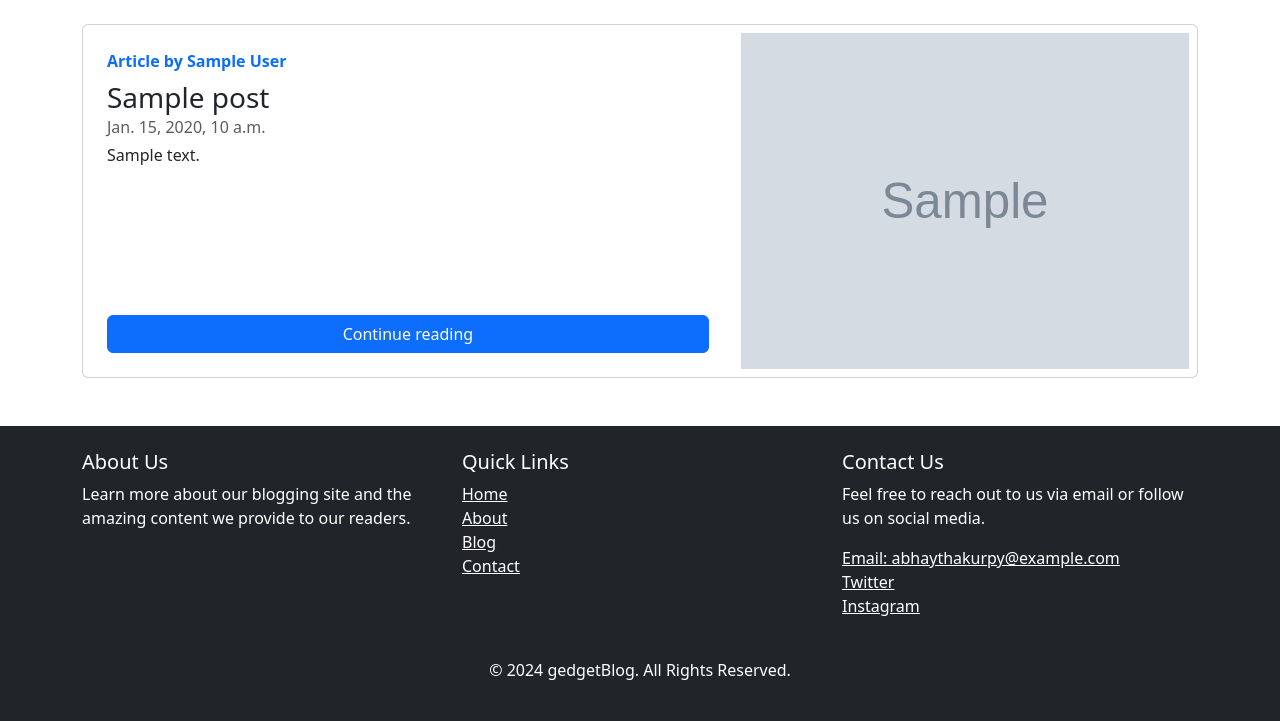
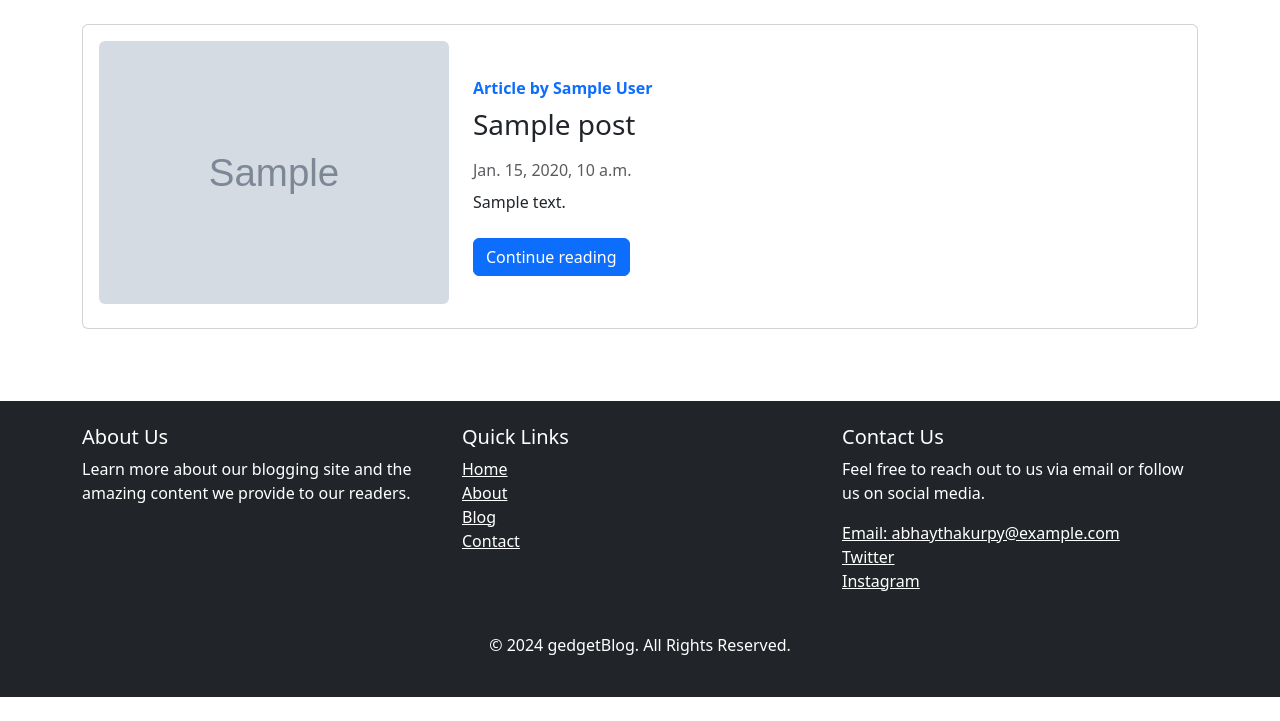
Before and after one commit to AbhayThakkur/gadgetBlog, a Django app: template templates/blog/blogHome.html in a window 1280 px wide. Shown: the part 56-777 px from the top of the page. Run offline with Django 3.2, Linux system fonts and the light colour scheme; the template is opened without the code that fills it: most values are stand-ins (such as "Sample title", 1, 10 or a date in 2020); grey boxes marked "Sample" are stand-in pictures.

Commit message:
correct comment and improve ui of bloghome page

```diff
--- a/templates/blog/blogHome.html
+++ b/templates/blog/blogHome.html
@@ -12,20 +12,24 @@
 <div class="container mt-4">
     <div class="row">
         {% for post in allposts %}
-        <div class="col-12">
-            <div class="card blog-card h-100 ">
-                <div class="row g-0">
-                    <div class="col-md-7 d-flex flex-column p-4">
+        <div class="col-12 mb-4">
+            <div class="card blog-card h-100 p-3">
+                <div class="row g-3 align-items-center">
+                    <!-- Image Section -->
+                    <div class="col-md-4 text-center">
+                        <figure class="figure mb-0">
+                            <img src="{{ post.image.url }}" class="figure-img img-fluid rounded" alt="...">
+                        </figure>
+                    </div>
+                    <!-- Content Section -->
+                    <div class="col-md-8 d-flex flex-column p-3">
                         <strong class="d-inline-block mb-2 text-primary">Article by {{ post.author }}</strong>
-                        <h3 class="mb-0">{{ post.title }}</h3>
-                        <div class="mb-1 text-muted">{{ post.updated_at }}</div>
-                        <p class="card-text mb-auto">{{ post.content|truncatechars:200 }}</p>
-                        <a href="{{post.slug}}" class="stretched-link btn btn-primary">
+                        <h3 class="mb-3">{{ post.title }}</h3>
+                        <div class="mb-2 text-muted">{{ post.updated_at }}</div>
+                        <p class="card-text mb-4">{{ post.content|truncatechars:200 }}</p>
+                        <a href="{{ post.slug }}" class="btn btn-primary align-self-start">
                             Continue reading
                         </a>
-                    </div>
-                    <div class="col-md-5 d-none d-md-block">
-                        <img class='w-100 p-2' src="{{ post.image.url }}" alt="post image" class="img-fluid img-field">
                     </div>
                 </div>
             </div>
--- a/templates/blog/blogPost.html
+++ b/templates/blog/blogPost.html
@@ -21,8 +21,8 @@
     {% endif %}
 </div>
 <div class="col-md-8 container my-5">
+    <div class="col-md-8 container my-5">
         <h3 class="pb-4 mb-4 fst-italic border-bottom">From the gadgetBlog</h3>
-
         <article class="blog-post">
             <h2 class="display-5 link-body-emphasis mb-1">{{post.title}}</h2>
             <p class="blog-post-meta">{{post.updated_at}} by <a href="{% url "writer" %}">{{post.author}}</a></p>
@@ -104,5 +104,7 @@
             </div>
         </article>
     </div>
+</div>
+
 <script src="https://cdn.jsdelivr.net/npm/bootstrap@5.3.0-alpha1/dist/js/bootstrap.bundle.min.js"></script>
 {% endblock body %}
--- a/templates/home/home.html
+++ b/templates/home/home.html
@@ -36,7 +36,7 @@
                         <p class="text-muted mb-2">{{ post.updated_at|date:"F d, Y" }}</p>
                         <p class="card-text flex-grow-1">{{ post.content|truncatechars:150 }}</p>
                         <a href="blog/" class="btn btn-primary mt-3 align-self-start">
-                            Continue reading
+                            Read more gadgetBlog
                         </a>
                     </div>
                     <div class="card-footer bg-light text-muted">
```
Also changed, not shown: db.sqlite3. Lines whose indentation alone changed are shown as unchanged.
